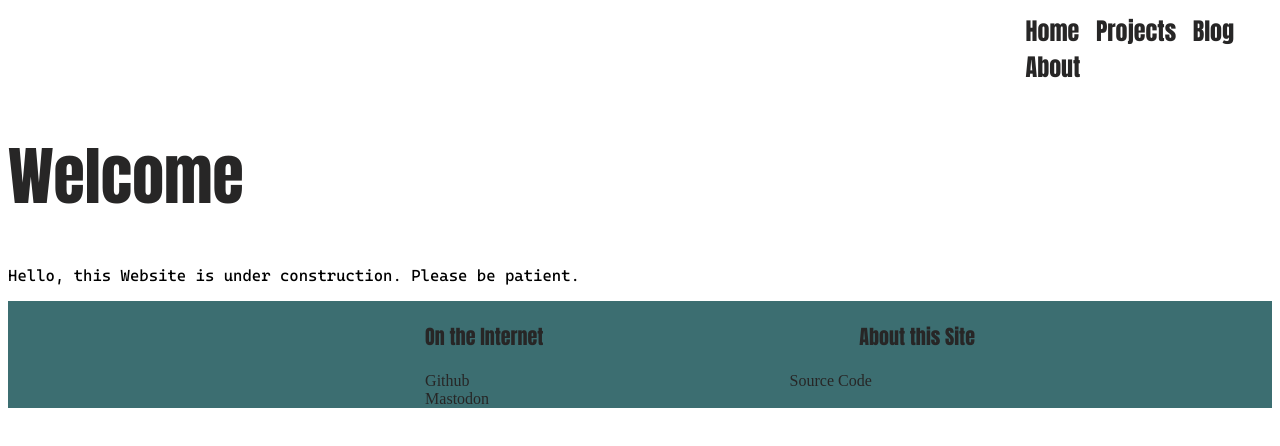
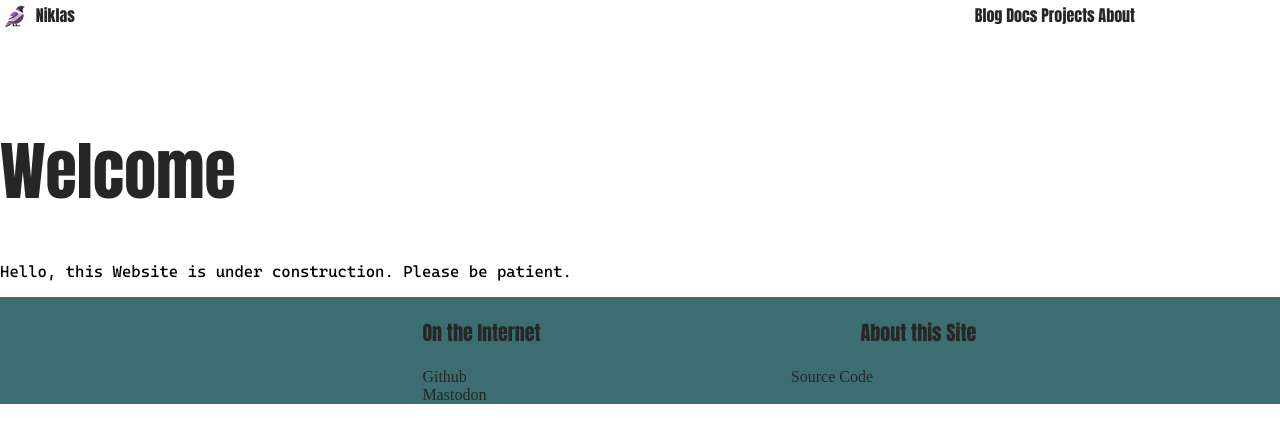
Before and after one commit to Feuersteinium/feuerstein.dev, an Astro site: page / in a window 1280 px wide. Built offline with nearby package versions, Linux system fonts and the light colour scheme; Astro itself is replaced by a stand-in of ours.

Commit message:
Really unstable Header v1 ==> TBD

```diff
--- a/src/components/header.astro
+++ b/src/components/header.astro
@@ -2,10 +2,15 @@
 import '../styles/header.css'
 ---
 
-
-<section id="shift">
-    <a href="/">Home</a>
-    <a href="/projects">Projects</a>
-    <a href="/blog">Blog</a>
-    <a href="/about">About</a>
-</section>
+<header id="header">
+    <section class="hfont inline">
+        <img id="pp" src="/img/pp.svg">
+        <a href="/">Niklas</a>
+    </section>
+    <section class="hfont inline right">
+        <a>Blog</a>
+        <a>Docs</a>
+        <a>Projects</a>
+        <a>About</a>
+    </section>
+</header>
--- a/src/styles/global.css
+++ b/src/styles/global.css
@@ -16,19 +16,12 @@
     font-weight: 900;
   }
 
-/*
+
 @font-face {
-    font-family: dangrek;
-    src: url(Dangrek-Regular.ttf);
+    font-family: martian;
+    src: url(/fonts/martianmono.ttf);
   }
 
-
- @font-face {
-    font-family: roboto-slab;
-    src: url(RobotoSlab-VariableFont_wght.ttf);
-    font-weight: 900;
- }
-*/
 
 
 
@@ -72,3 +65,9 @@ h6 {
 p {
     font-family: cascadia;
 }
+
+
+body {
+    margin: 0;
+    padding: 0;
+}
--- a/src/styles/header.css
+++ b/src/styles/header.css
@@ -1,12 +1,27 @@
-#shift {
-    margin-left:80%;
-    margin-top: 1%
+#header {
+    height: 80px;
+    width: 100%;
+    margin: 0;
 
 }
-#shift a {
-    font-size: 1.5rem;
-    color: #272626;
+
+.hfont {
     text-decoration: none;
     font-family: anton;
-    margin: 2.5%;
+    color: #272626;
 }
+
+#pp {
+    height: 2rem;
+    vertical-align: middle;
+}
+
+
+
+.right {
+    margin-left: 70%;
+}
+
+section {
+    height: 100%;
+}
```
Also changed, not shown: public/fonts/martianmono.ttf (added), public/img/pp.svg (added).
